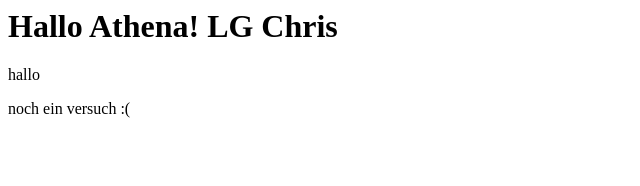
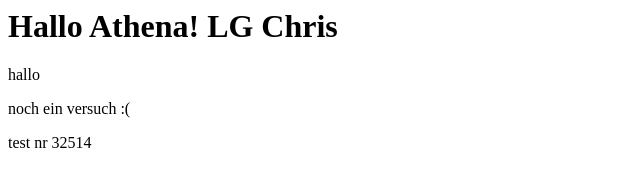
Before and after one commit to AthenaGraz/Wege-durch-das-Land, a plain HTML site: page index.html in a window 1280 px wide. Shown: the full height of the page, 0-640 px from the left. Drawn offline with Linux system fonts and the light colour scheme.

Commit message:
Update index.html

```diff
--- a/index.html
+++ b/index.html
@@ -1,3 +1,5 @@
 <h1>Hallo Athena! LG Chris</h1>
 hallo
 <p> noch ein versuch :( </p>
+
+<p> test nr 32514 </p>
```
